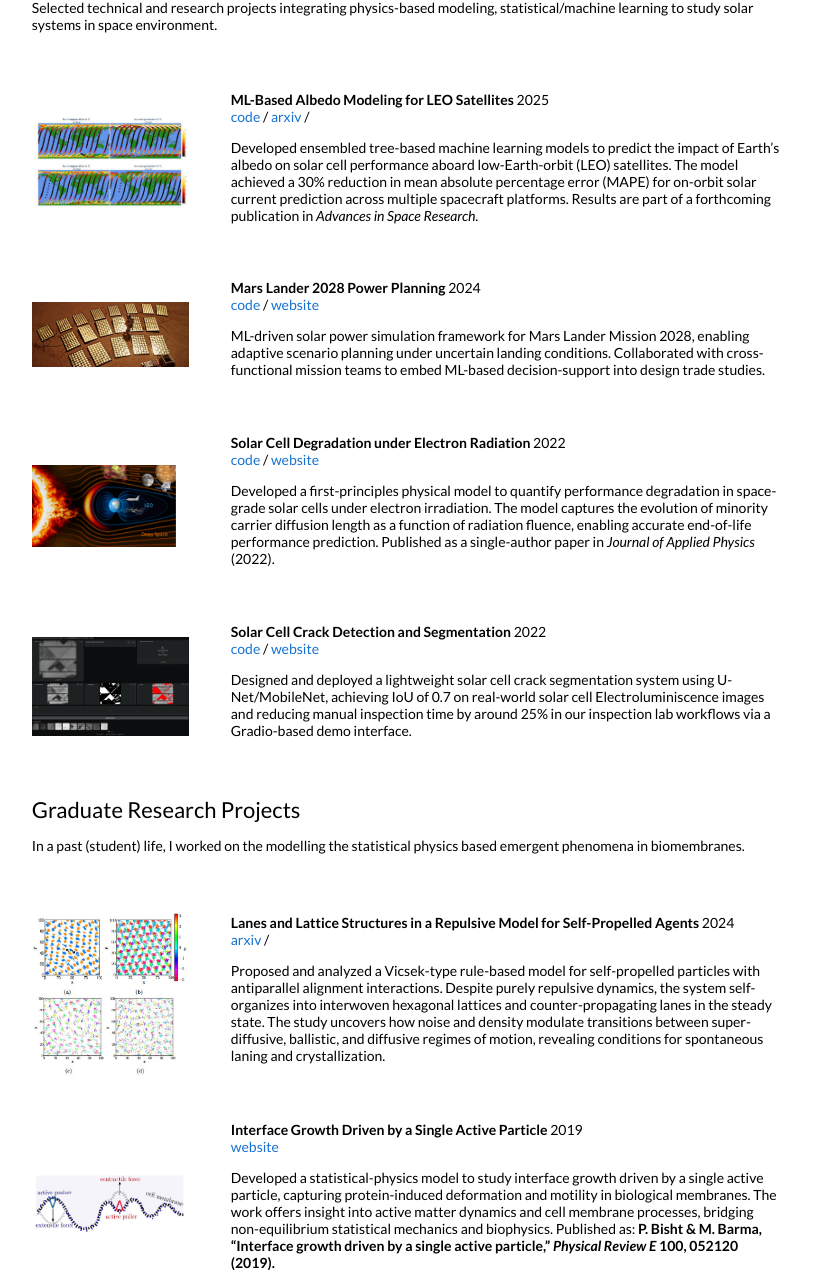
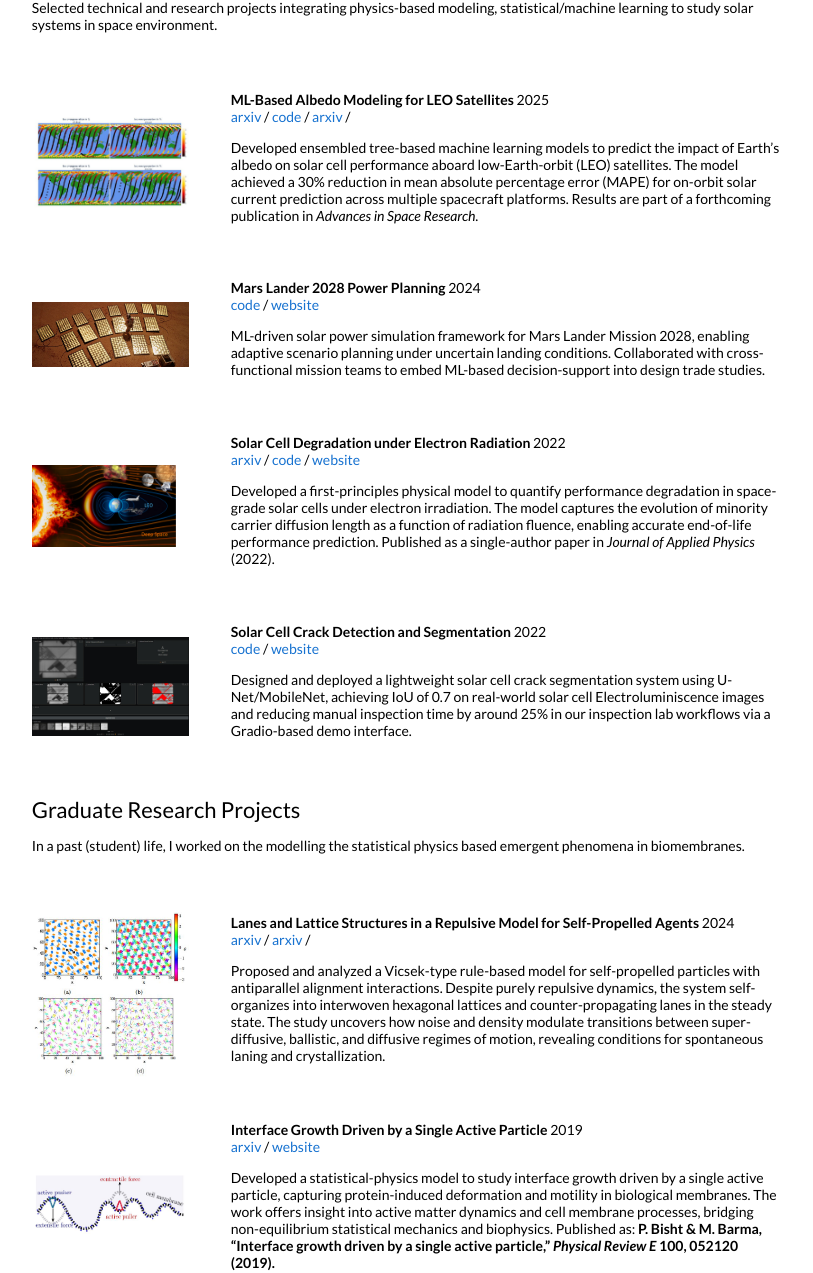
Before and after one commit to bisht-prachi/bisht-prachi.github.io, a Jekyll site: the page built from _posts/2025-11-04-kenya-adaptation.md, in a window 1280 px wide. Shown: the part 906-2179 px from the top of the page, without its empty margins (233-1046 px from the left). Built offline with Jekyll 4.4.1, drawn with Linux system fonts in a browser that asks for light colours.

Commit message:
add venue

```diff
--- a/_layouts/default.html
+++ b/_layouts/default.html
@@ -76,6 +76,7 @@
               <h3>{{ post.title }}</h3> {{ post.date | date: "%Y" }}<br>
               {{ post.authors }}<br>
               {% if post.paper %}<a href="{{ post.paper }}">paper</a> / {% endif %}
+              {% if post.venue %}<a href="{{ post.venue }}">arxiv</a> / {% endif %}
               {% if post.arxiv %}<a href="{{ post.arxiv }}">arxiv</a> / {% endif %}
               {% if post.code %}<a href="{{ post.code }}">code</a> / {% endif %}
               {% if post.website %}<a href="{{ post.website }}">website</a>{% endif %}
@@ -107,6 +108,7 @@
             </td>
             <td style="padding:2.5%;width:75%;vertical-align:middle;">
               <h3>{{ post.title }}</h3> {{ post.date | date: "%Y" }}<br>
+              {% if post.venue %}<a href="{{ post.venue }}">arxiv</a> / {% endif %}
               {% if post.code %}<a href="{{ post.code }}">code</a> / {% endif %}
               {% if post.arxiv %}<a href="{{ post.arxiv }}">arxiv</a> / {% endif %}
               {% if post.website %}<a href="{{ post.website }}">website</a>{% endif %}
@@ -138,6 +140,7 @@
             </td>
             <td style="padding:2.5%;width:75%;vertical-align:middle;">
               <h3>{{ post.title }}</h3> {{ post.date | date: "%Y" }}<br>
+              {% if post.venue %}<a href="{{ post.venue }}">arxiv</a> / {% endif %}
               {% if post.code %}<a href="{{ post.code }}">code</a> / {% endif %}
               {% if post.arxiv %}<a href="{{ post.arxiv }}">arxiv</a> / {% endif %}
               {% if post.website %}<a href="{{ post.website }}">website</a>{% endif %}
```
Also changed, not shown: _posts/2025-10-01-albedo.md (+1 -1 lines).
